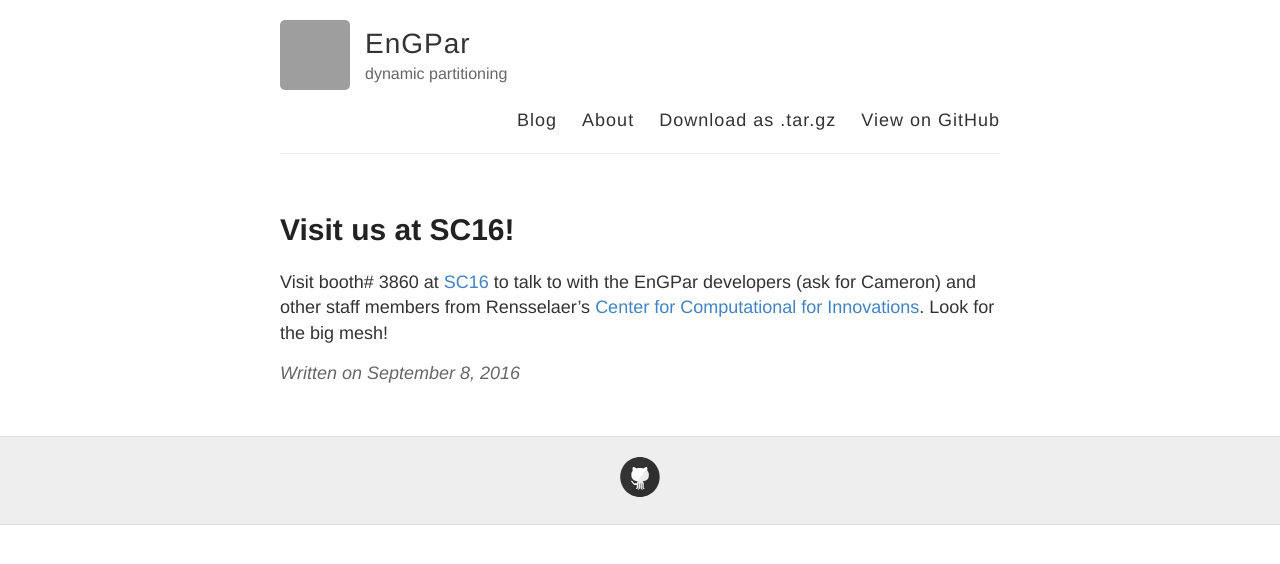
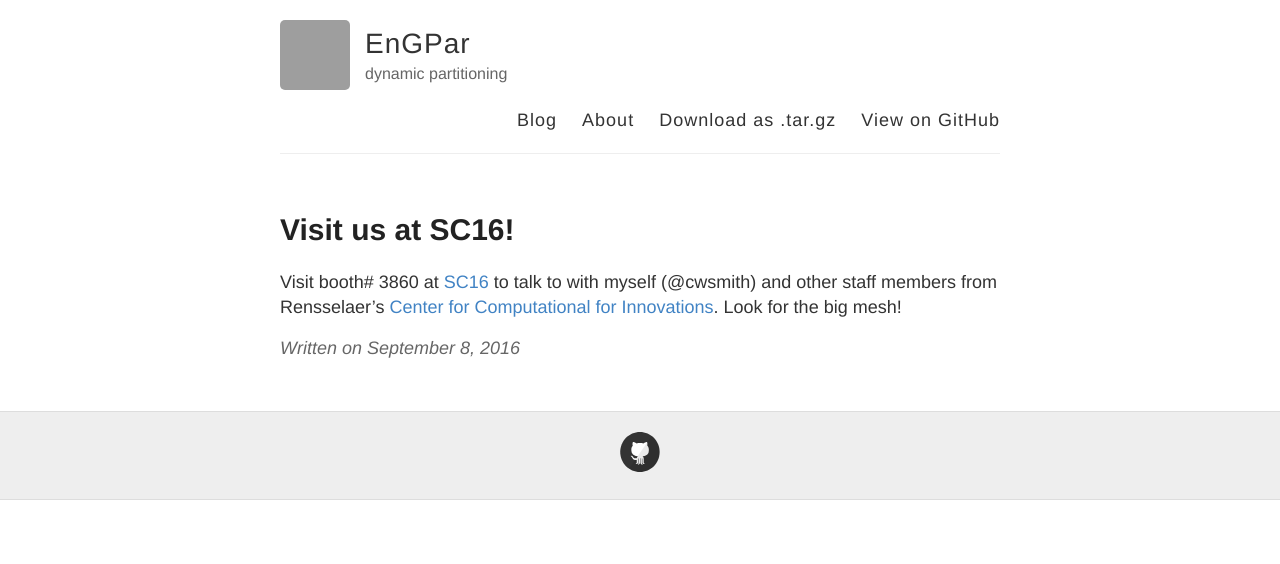
Before and after one commit to SCOREC/EnGPar, a Jekyll site: the page built from docs/_posts/2016-9-8-SuperComputing.md, in a window 1280 px wide. Shown: the top 564 px of the page. Built offline with Jekyll 4.4.1, drawn with Linux system fonts in a browser that asks for light colours; grey boxes are pictures that could not be loaded.

Commit message:
docs: tweak SC16 post

```diff
--- a/docs/_posts/2016-9-8-SuperComputing.md
+++ b/docs/_posts/2016-9-8-SuperComputing.md
@@ -3,4 +3,6 @@ layout: post
 title: Visit us at SC16!
 ---
 
-Visit booth# 3860 at [SC16](http://sc16.supercomputing.org/) to talk to with the EnGPar developers (ask for Cameron) and other staff members from Rensselaer's [Center for Computational for Innovations](http://cci.rpi.edu/).  Look for the big mesh!
+Visit booth# 3860 at [SC16](http://sc16.supercomputing.org/) to talk to with myself (@cwsmith)
+and other staff members from Rensselaer's
+[Center for Computational for Innovations](http://cci.rpi.edu/).  Look for the big mesh!
```
